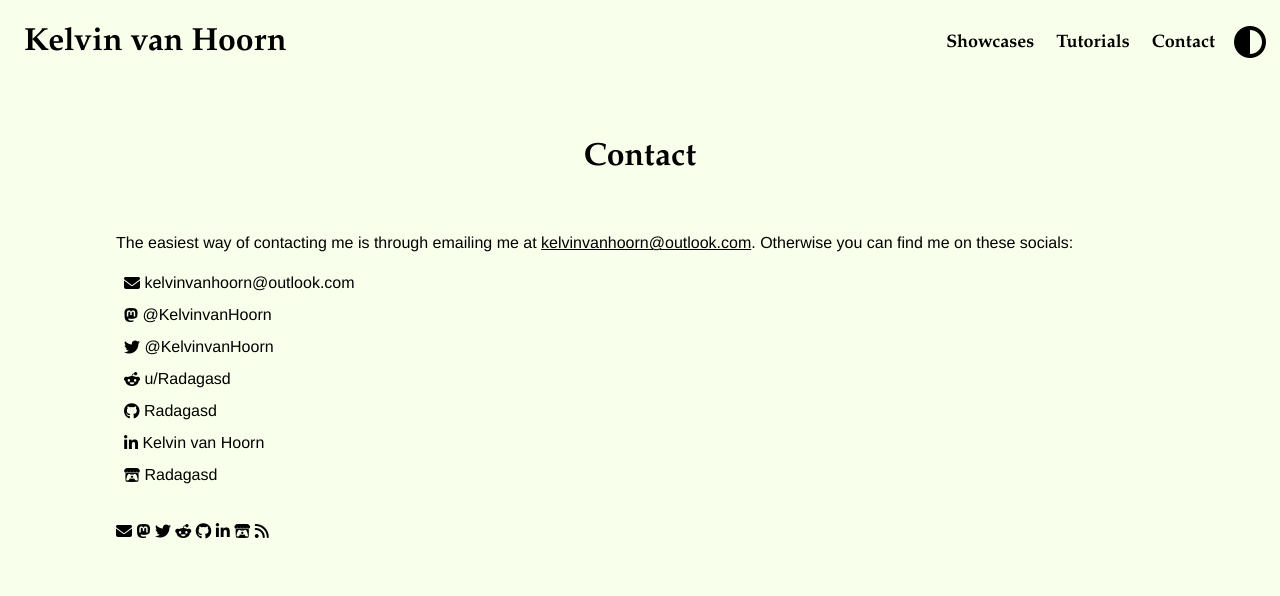
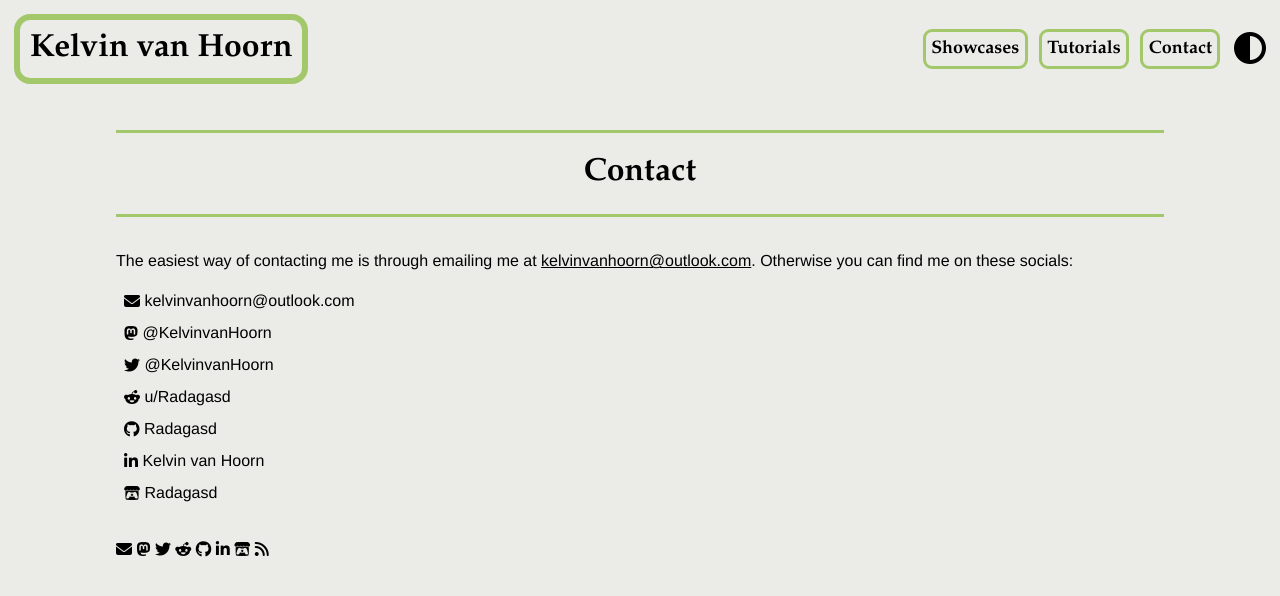
Before and after one commit to Radagasd/Radagasd.github.io, a Jekyll site: the page built from Contact/index.html, in a window 1280 px wide. Shown: the top 596 px of the page. Built offline with Jekyll 4.4.1, drawn with Linux system fonts in a browser that asks for light colours; nearby versions of some CDN libraries.

Commit message:
Colour updates

```diff
--- a/_sass/libs/_vars.scss
+++ b/_sass/libs/_vars.scss
@@ -1,13 +1,20 @@
 :root {
     //--bg-header : (0,0,0,0);
-    --bg-header : hsl(80, 100%, 96%);
+    --bg-header : #ebece7;
     --container-shadow : hsl(0, 0%, 10%);
 
     --round-radius : 0.3rem;
+
+    --accent1               : #a3c86b;
+    --accent2               : #ee5622; // likely deprecate
+    --accent3               : #deb275; // likely deprecate
+    --accent4               : #228ebf;
+    --accent5               : #f76f71;
 }
 
 :root.light {
     //--bg-header             : hsl(0, 0%, 100%);
+    --bg-header : #ebece7;
     --bg-main               : hsl(0, 0%, 92%);
     --bg-variation          : hsl(0, 0%, 95%);
     --bg-contrast           : hsl(0, 0%, 20%);
@@ -22,15 +29,16 @@
     --text-mark             : hsl(123, 50%, 80%);
     --text-mark-contrast    : hsl(123, 50%, 20%);
 
-    --accent1               : #4abf50;
-    --accent2               : #ee5622;
-    --accent3               : #eca72c;
-    --accent4               : #2d7dd2;
-    --accent5               : #914d76;
+    // --accent1               : #a3c86b;
+    // --accent2               : #ee5622;
+    // --accent3               : #eca72c;
+    // --accent4               : #228ebf;
+    // --accent5               : #914d76;
 }
 
 :root.dark {
     //--bg-header             : hsl(0, 0%, 20%);
+    --bg-header             : #4d5d6a;
     --bg-main               : hsl(0, 0%, 30%);
     --bg-variation          : hsl(0, 0%, 25%);
     --bg-contrast           : hsl(0, 0%, 80%);
@@ -39,17 +47,17 @@
     --shadow-main           : rgba(0, 0, 0, 5%);
     --shadow-sides          : rgba(0, 0, 0, 10%);
 
-    --text                  : hsl(0, 0%, 80%);
+    --text                  : #ebece7;
     --text-contrast         : hsl(0, 0%, 10%);
     --text-white            : hsl(0, 0%, 100%);
     --text-mark             : hsl(123, 50%, 20%);
     --text-mark-contrast    : hsl(123, 50%, 80%);
 
-    --accent1               : #4abf50;
-    --accent2               : #ee5622;
-    --accent3               : #eca72c;
-    --accent4               : #2d7dd2;
-    --accent5               : hsl(324, 31%, 50%);
+    // --accent1               : #4abf50;
+    // --accent2               : #ee5622;
+    // --accent3               : #eca72c;
+    // --accent4               : #2d7dd2;
+    // --accent5               : hsl(324, 31%, 50%);
 }
 
 // $phone-width: 600px;
```
